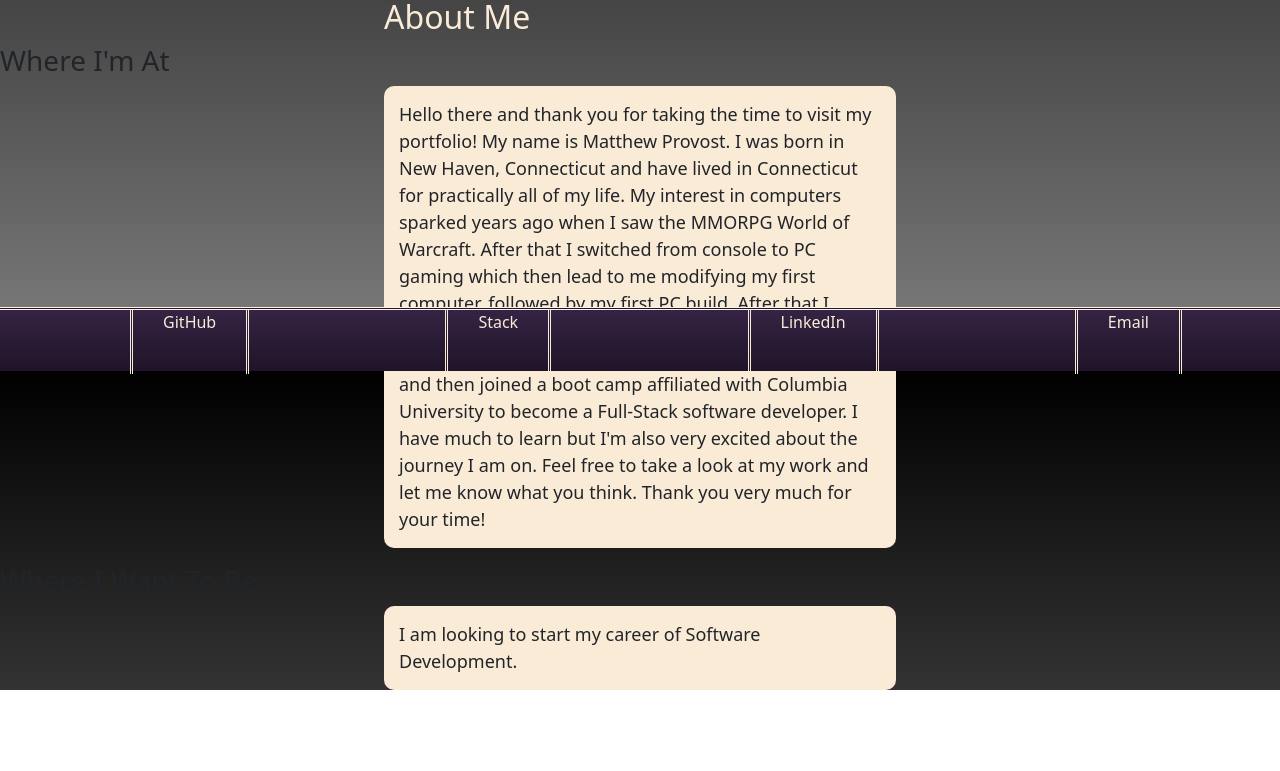
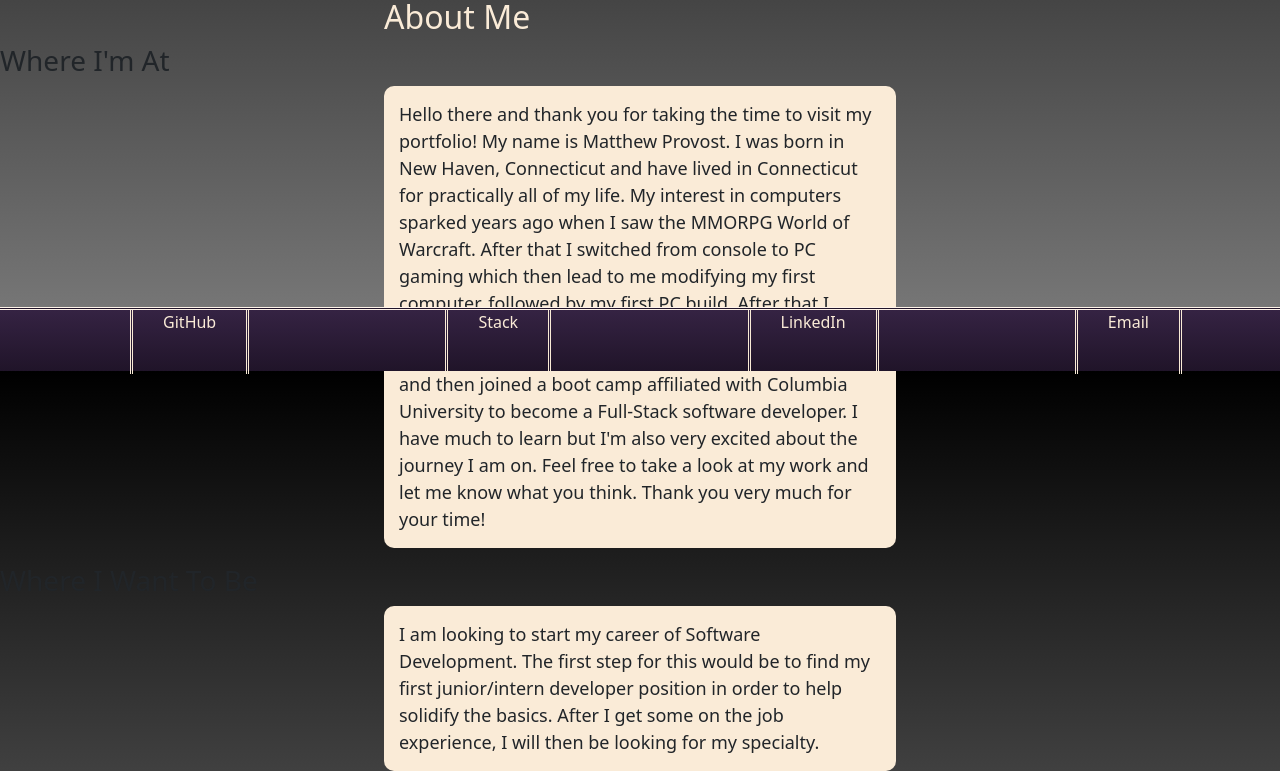
Before and after one commit to provostma21/Portfolio, a React (Create React App) app: page / in a window 1280 px wide. Shown: the part 429-1200 px from the top of the page. Before the commit the page ends 1119 px from the top, so only its background shows below. Built offline with nearby package versions, Linux system fonts and the light colour scheme; no server answers; some icons are missing.

Commit message:
added additional content to Where I Want To Be paragraph

```diff
--- a/src/pages/About.js
+++ b/src/pages/About.js
@@ -23,7 +23,12 @@ export default function About() {
         Thank you very much for your time!
       </p>
       <h3>Where I Want To Be</h3>
-      <p>I am looking to start my career of Software Development.</p>
+      <p>
+        I am looking to start my career of Software Development. The first step
+        for this would be to find my first junior/intern developer position in
+        order to help solidify the basics. After I get some on the job
+        experience, I will then be looking for my specialty.{" "}
+      </p>
     </div>
   );
 }
```
